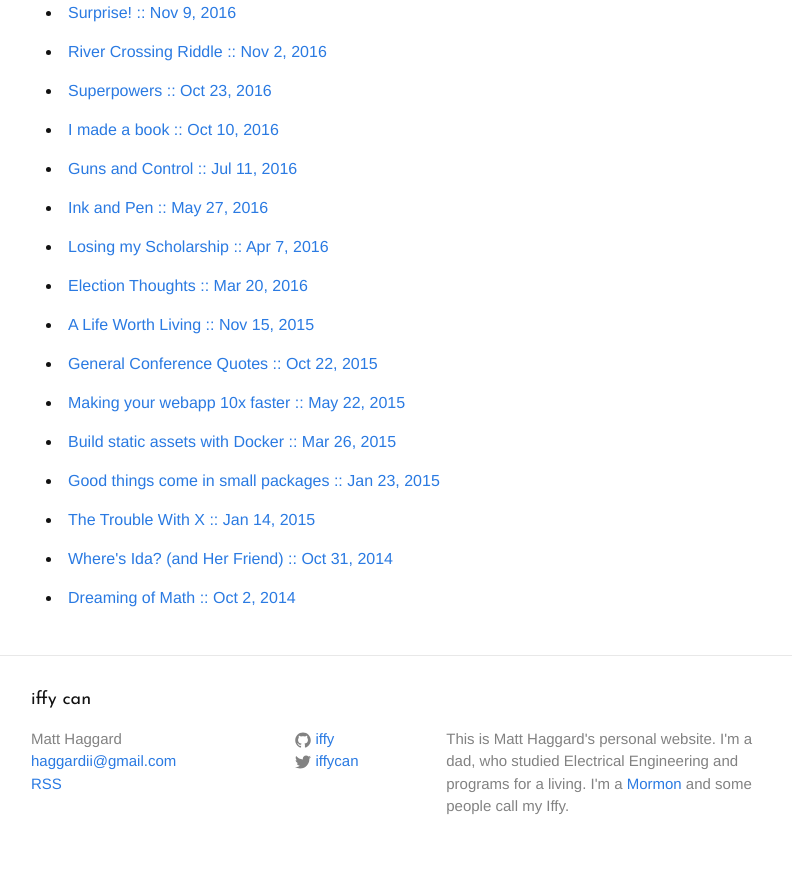
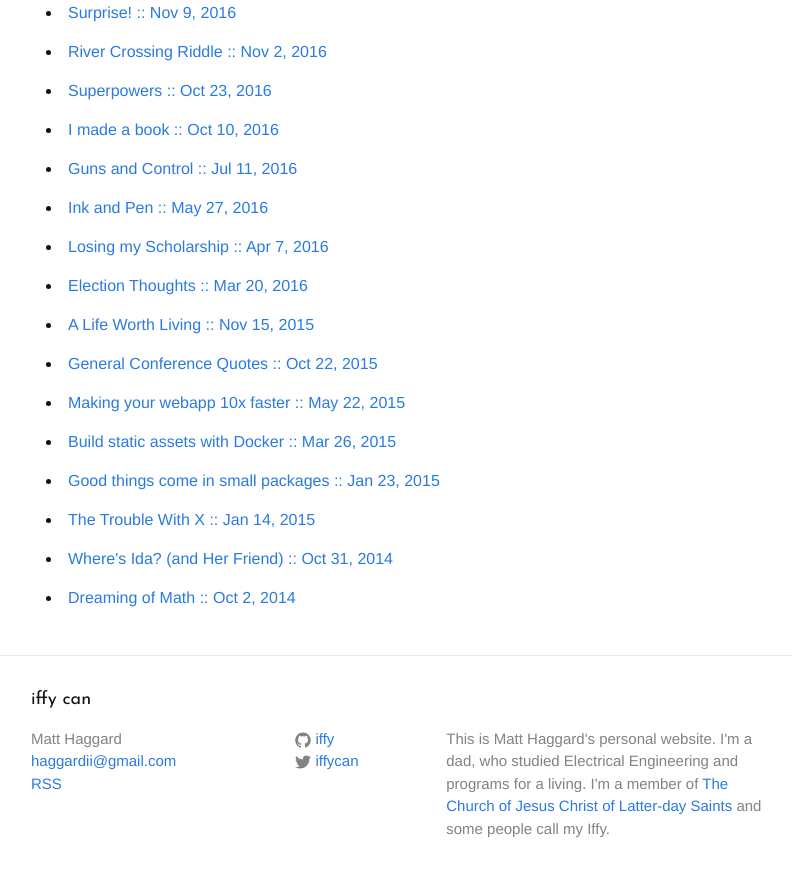
Before and after one commit to iffy/iffy.github.com, a Jekyll site: the page built from index.html, in a window 1280 px wide and 900 px high, scrolled down 1091 px. Shown: the top 877 px of the window, without its empty margins (239-1031 px from the left). Built offline with Jekyll 4.4.1, drawn with Linux system fonts in a browser that asks for light colours; nearby versions of some CDN libraries; some web fonts are replaced.

Commit message:
Update footer

```diff
--- a/_config.yml
+++ b/_config.yml
@@ -5,7 +5,7 @@ email: haggardii@gmail.com
 description: >
     This is Matt Haggard's personal website.
     I'm a dad, who studied Electrical Engineering and
-    programs for a living.  I'm a <a href="http://www.lds.org">Mormon</a> and
+    programs for a living.  I'm a member of <a href="http://www.lds.org">The Church of Jesus Christ of Latter-day Saints</a> and
     some people call my Iffy.
 baseurl: "" # the subpath of your site, e.g. /blog/
 url: "http://www.iffycan.com" # the base hostname & protocol for your site
```
